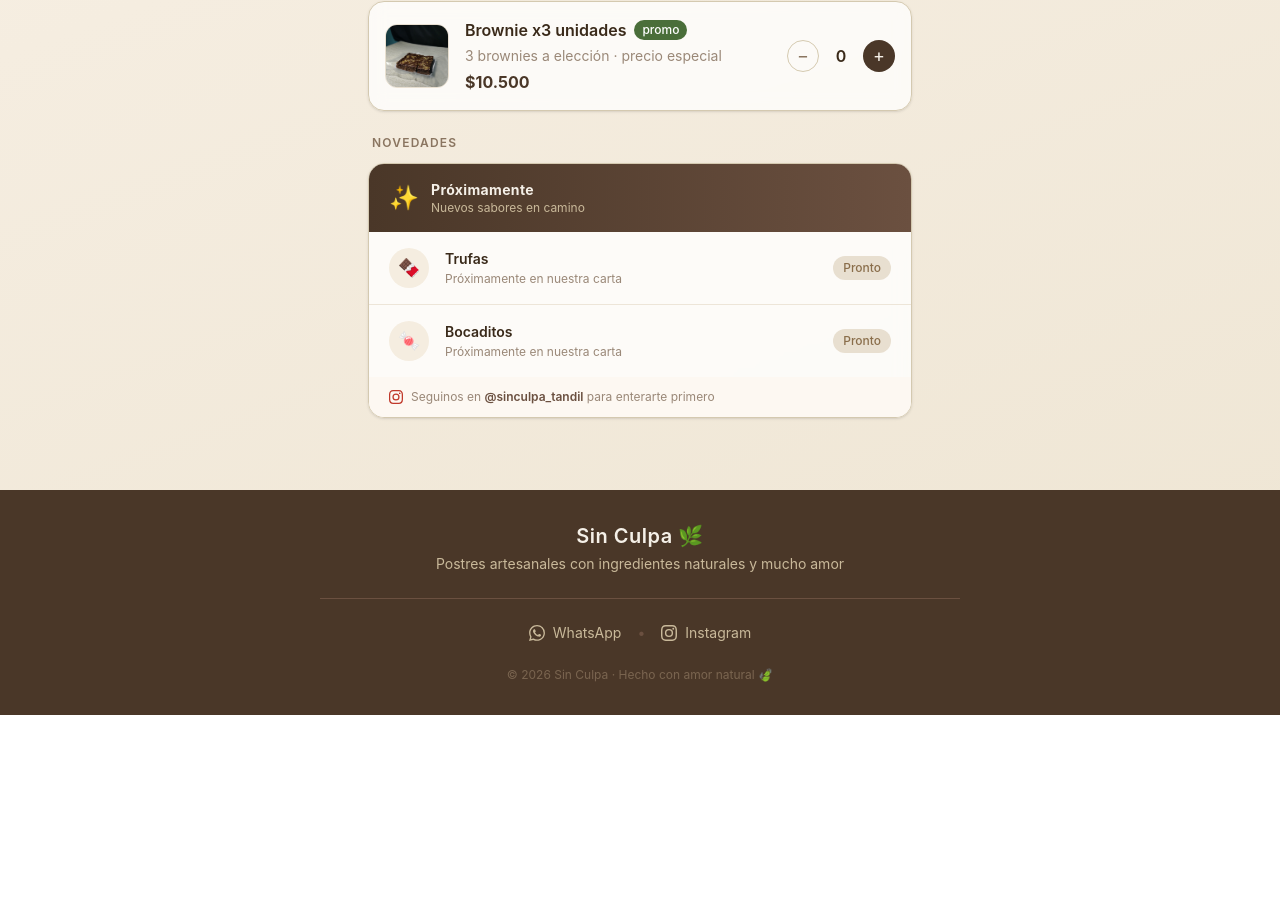
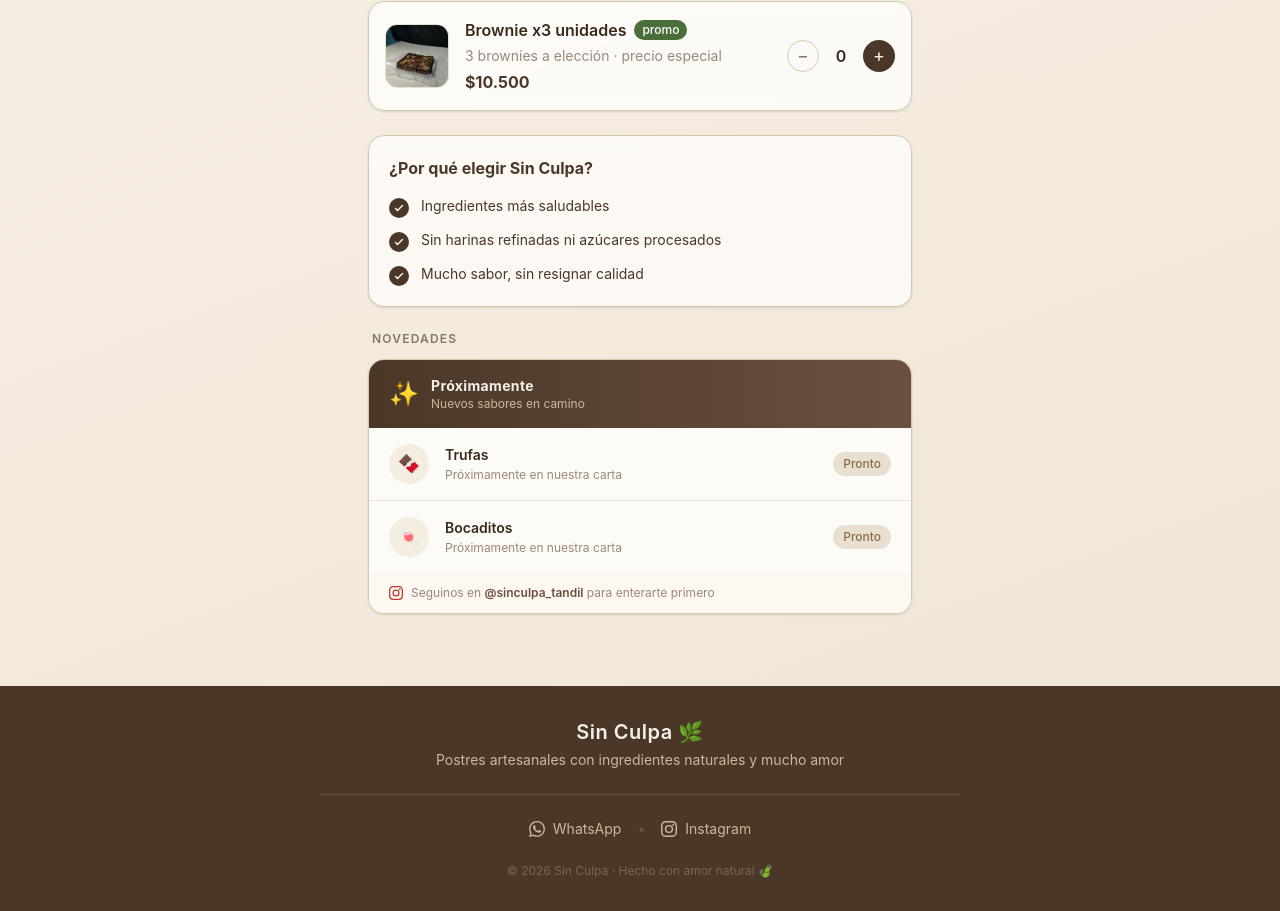
Before and after one commit to SinCulpa/SinCulpa, a React (Vite) app: page / in a window 1280 px wide. Shown: the part 1070-1981 px from the top of the page. Before the commit the page ends 1785 px from the top, so only its background shows below. Built offline with nearby package versions, Linux system fonts and the light colour scheme.

Commit message:
feat: sección ¿Por qué elegir Sin Culpa? antes de Novedades
Co-Authored-By: Claude Sonnet 4.6 <noreply@anthropic.com>

```diff
--- a/src/App.tsx
+++ b/src/App.tsx
@@ -55,6 +55,27 @@ export default function App() {
           </section>
         )}
 
+        {/* Por qué elegirnos */}
+        <section className="bg-white/70 backdrop-blur-sm rounded-2xl border border-[#d4c9b0] p-5 shadow-sm">
+          <h2 className="text-[#4a3728] font-bold text-base mb-4">¿Por qué elegir Sin Culpa?</h2>
+          <ul className="space-y-3">
+            {[
+              'Ingredientes más saludables',
+              'Sin harinas refinadas ni azúcares procesados',
+              'Mucho sabor, sin resignar calidad',
+            ].map((item) => (
+              <li key={item} className="flex items-start gap-3">
+                <span className="mt-0.5 flex-shrink-0 w-5 h-5 rounded-full bg-[#4a3728] flex items-center justify-center">
+                  <svg className="w-3 h-3 text-[#f5f0e8]" fill="none" stroke="currentColor" viewBox="0 0 24 24">
+                    <path strokeLinecap="round" strokeLinejoin="round" strokeWidth={3} d="M5 13l4 4L19 7" />
+                  </svg>
+                </span>
+                <span className="text-[#4a3728] text-sm leading-snug">{item}</span>
+              </li>
+            ))}
+          </ul>
+        </section>
+
         {/* Novedades */}
         <Novedades />
       </main>
```
